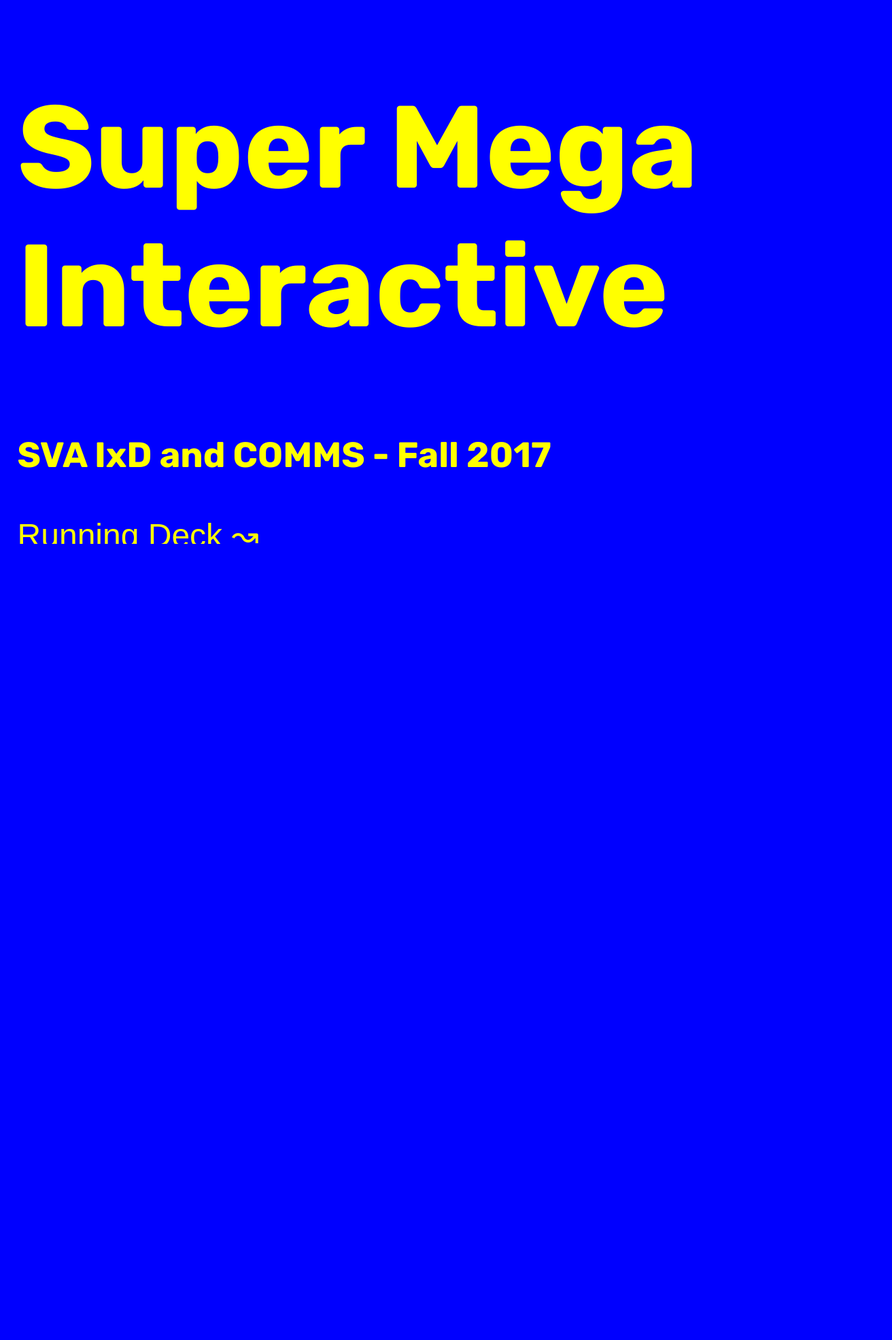
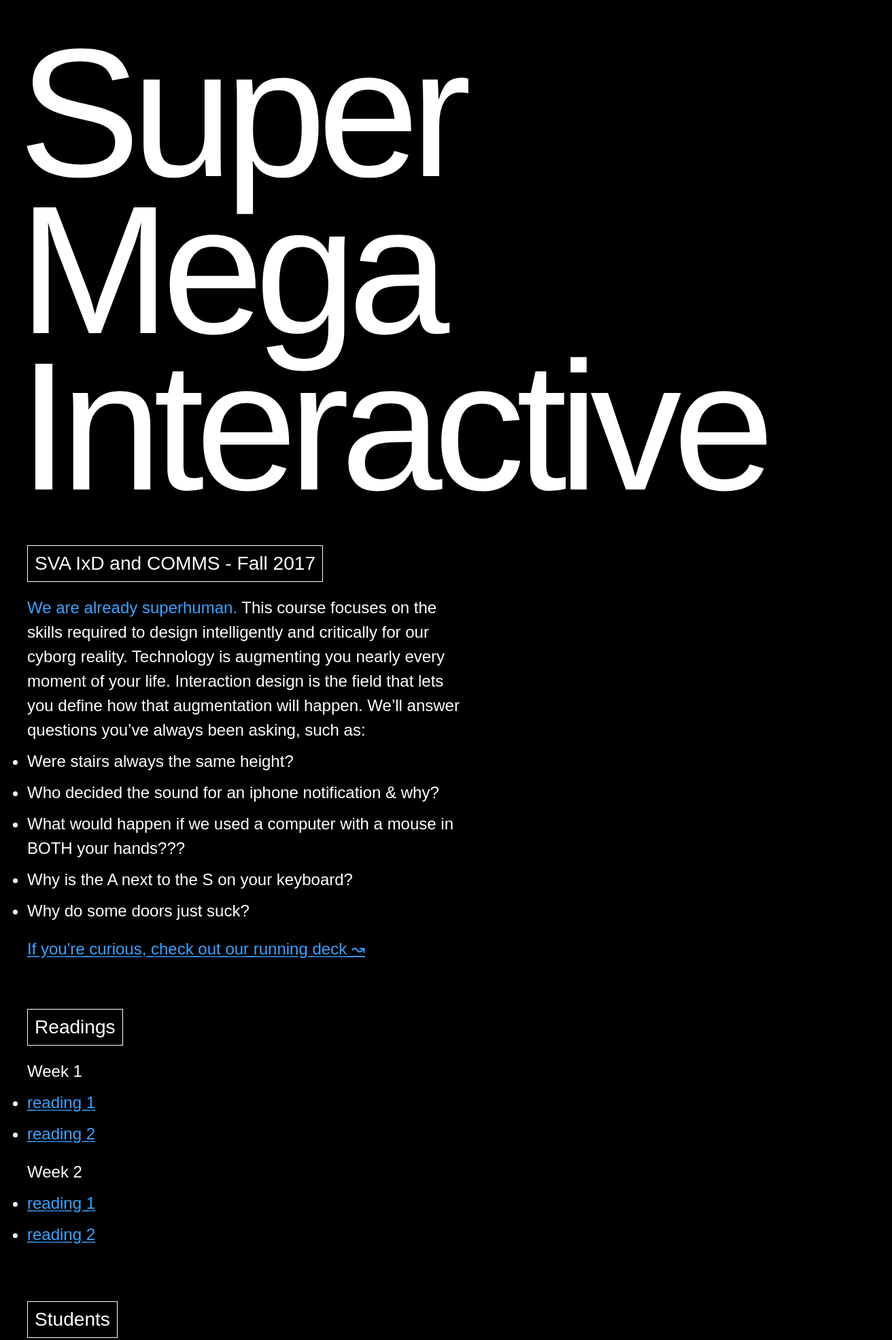
Before and after one commit to callil/sva, a React app: page / in a window 1280 px wide. Shown: the top 1971 px of the page at 68% size, 1312 px wide, since content can reach past the window. Before the commit the page ends 832 px from the top, so only its background shows below. Built offline with nearby package versions, Linux system fonts and the light colour scheme.

Commit message:
Got readings working (sketchily)

```diff
--- a/package.json
+++ b/package.json
@@ -7,7 +7,7 @@
     "react-accelerometer": "^1.0.1",
     "react-dom": "^16.0.0",
     "react-draggable": "^3.0.3",
-    "react-scripts": "1.0.14"
+    "react-scripts": "^1.0.14"
   },
   "scripts": {
     "start": "react-scripts start",
--- a/public/index.html
+++ b/public/index.html
@@ -6,7 +6,6 @@
     <meta name="theme-color" content="#000000">
     <link rel="manifest" href="%PUBLIC_URL%/manifest.json">
     <link rel="shortcut icon" href="%PUBLIC_URL%/favicon.ico">
-    <link href="https://fonts.googleapis.com/css?family=Rubik:400,500,700,900" rel="stylesheet">
 
     <title>SVA 2017</title>
   </head>
--- a/src/index.css
+++ b/src/index.css
@@ -1,94 +1,160 @@
+html {
+  box-sizing: border-box;
+}
+*, *:before, *:after {
+  box-sizing: inherit;
+  margin: 0;
+  padding: 0;
+}
+
 body {
   margin: 0;
   padding: 0;
   font-family: sans-serif;
-
-  font-family: 'Rubik',sans-serif;
   font-size: 24px;
-  background-color: blue;
-  color: yellow;
+  font-weight: 200;
+  background-color: #000000;
+  color: white;
   width: 100vw;
   height: 100vh;
-  overflow: hidden;
+  overflow-x: hidden;
+  text-shadow: 2px 2px 6px black, -2px 2px 6px black, -2px -2px 6px black, 2px -2px 6px black;
+  font-family: sans-serif;
 }
 
-li, p, a{
-  font-family: 'Work Sans', sans-serif;
-  max-width: 900px;
+li, p, a, ul{
+  max-width: 650px;
   line-height: 1.5;
-  letter-spacing: 1.2;
+  padding-bottom: 10px;
+  /*letter-spacing: 1.2;*/
+
   /*font-size: 24px;*/
-  color: yellow;
+}
+
+.highlight{
+  color: #3aa3ff;
 }
 
 a{
-  font-size: 48px;
-  color: yellow;
+  /*font-size: 48px;*/
+  color: #3aa3ff;
+  transition: transform .3s ease, color .2s ease;
+}
+
+a:hover{
+  color: #fce400;
+  transform-origin: 0% 50%;
+  cursor: pointer;
+  transform: scale(1.3);
+  transition: transform .3s ease, color .2s ease;
 }
 
 
-.class{
-  padding : 1rem;
-  display: flex;
-  flex-direction: row;
-  flex-wrap: wrap;
-  height: 100vh;
+.info{
+  /*position: absolute;*/
+  top: 0; left: 0;
+  padding: 0 40px 0 40px;
   width: 100vw;
-  overflow: scroll;
-  -webkit-overflow-scrolling: touch;
-
-}
-
-.person{
-  width: 20vw;
-  min-width: 150px;
-  max-width: 300px;
-  /*flex-shrink: 1;*/
-  transition: transform 1s ease;
-}
-
-.person:hover{
-  transform-origin: 50% 50%;
-  cursor: pointer;
-  transform: scale(1.5) rotate(20deg);
-}
-
-.name{
-  position: absolute;
-}
-
-.image{
-  width: 100%;
-}
-
-.info{
-  position: absolute;
-  top: 0; left: 0;
-  padding-left: 2vw;
-  width: 100vw;
-  height: 100vh;
-  overflow: scroll;
-  overflow-x: hidden;
-  -webkit-overflow-scrolling: touch;
+  /*height: 100vh;*/
 
   margin-bottom: 5rem;
+  background: transparent;
 }
 
 .behind{
     z-index: -999;
 }
 
+
 .title{
-  font-size: 172px;
+  font-size: 21vw;
+  line-height: 18vw;
+  font-weight: 200;
+  letter-spacing: -1vw;
   /*color: white;*/
+  margin: 4vw 0 0 -1vw;
   z-index: 999;
   width: 100%;
+  overflow-wrap: break-word;
   /*position: fixed;/*/
 }
 
-.title2{
-  font-size: 52px;
+h3{
+  /*font-size: 52px;*/
+  /*position: relative;*/
+  font-weight: 200;
+  background: black;
+  border: 1px solid white;
+  margin: 60px 40px 20px 0;
+  padding: 10px;
+  display: inline-block;
 }
+
+
+.class{
+    /*position: absolute;*/
+  /*top: 0; left: 0;*/
+  /*padding : 1rem;*/
+/*  display: flex;
+  flex-direction: row;
+  flex-wrap: wrap;*/
+  /*height: 100vh;*/
+  /*width: 100vw;*/
+  /*overflow: scroll;*/
+  /*-webkit-overflow-scrolling: touch;*/
+  width: 100%;
+  /*border: 1px solid white;*/
+  display: inline-block;
+
+}
+
+.person{
+  width: 25%;
+  min-width: 150px;
+  /*max-width: 300px;*/
+  padding: 2vw 4vw 2vw 0;
+  display: inline-block;
+  /*flex-shrink: 1;*/
+  transition: transform .3s ease;
+}
+
+.person:hover{
+  transform-origin: 50% 50%;
+  cursor: pointer;
+  transform: scale(1.1) rotate(10deg);
+  transition: transform .3s ease;
+}
+
+/*.name{
+  position: absolute;
+}*/
+
+
+
+.teachers:hover{
+  transform-origin: 50% 50%;
+  cursor: pointer;
+  transform: scale(1.1) rotate(10deg);
+  transition: transform .3s ease;
+}
+
+.image{
+  width: 100%;
+  border-radius: .5rem;
+}
+
+
+.teach{
+  display: flex;
+  flex-direction: row;
+  flex-wrap: wrap;
+}
+
+img{
+  /*filter: grayscale(100%) drop-shadow(0px 4px 5px grey);*/
+  box-shadow: 0px 4px 10px rgba(0, 0, 0, 0.35);
+}
+
 
 .x{
   opacity: 1;
@@ -117,59 +183,32 @@
 
 .people a{
   cursor: n-resize;
-  color: red;
-  animation:colorchange 5s infinite;
+  animation:colorchange 1s infinite;
 }
 
-.teach{
-  display: flex;
-  flex-direction: row;
-  flex-wrap: wrap;
-}
-
-.teachers{
-  /*width: 20vw;*/
-  /*min-width: 100px;*/
-  max-width: 150px;
-  transition: transform 1s ease;
-}
-
-.teachers:hover{
-  transform-origin: 50% 50%;
-  cursor: pointer;
-  transform: scale(1.5) rotate(20deg);
-}
-
-img{
-  /*filter: grayscale(100%) drop-shadow(0px 4px 5px grey);*/
-  box-shadow: 0px 4px 10px rgba(0, 0, 0, 0.35);
-}
 
 @media only screen and (max-width: 550px) {
   .title{
-    font-size: 72px;
-    padding: 1rem;
+    /*font-size: 72px;*/
+    /*padding: 1rem;*/
   }
 
-  .title2{
-    font-size: 25px;
-    padding: 1rem;
-  }
-
-  body{
-    font-size: 16px;
-    overflow-x: hidden;
-  }
-  p{
-    padding: 1rem;
+  p,ul{
+    /*padding: 1rem;*/
   }
   a{
-    font-size: 32px;
+    /*font-size: 32px;*/
   }
   .info{
-    padding: 0;
+    padding: 0 20px 0 20px;
   }
   .x{
     font-size: 48px;;
   }
+  .person{
+      width: 50%;
+      /*min-width: 150px;*/
+      /*max-width: 300px;*/
+      padding: 2vw 4vw 2vw 0;
+  }
 }
--- a/src/index.js
+++ b/src/index.js
@@ -5,6 +5,7 @@
 import registerServiceWorker from './registerServiceWorker';
 import data from './data.json'
 import us from './teachers.json'
+import readings from './readings.json'
 
 class App extends Component {
   constructor(props) {
@@ -36,27 +37,12 @@
   render() {
     return (
       <div className="">
-        <div className="class">
-          <div
-            onClick={this.scatter}
-            style={this.state.scatter ? {opacity: 0, transform: `translate(${(100 - (Math.random() * 2 - 1)*80)}vw, ${( 100 -(Math.random() * 2 - 1)*80)}vh)`} : {opacity: 1}} className={'x'}>
-            ×
-          </div>
-          {data.map((data, index) =>
-            <div className='person'
-              onClick={this.state.scatter ? this.scatter : (e) => this.linkOut(data.link)}
-              style={this.state.scatter ? {transform: `translate(${(70 - ((Math.random() * 2 - 1)*80)+this.state.val)}vw, ${( 70 -((Math.random() * 2 - 1)*80)+this.state.val)}vh)`} : {opacity: 1}}
-              key={index}>
-              <img className='image' src={"data/" + data.image} alt="" />
-            </div>
-          )}
-        </div>
+
         <div className={this.state.scatter ? 'info' : 'info behind'} onMouseLeave={this.wiggle} onMouseEnter={this.wiggle}>
-          <h1 className='title'>Super Mega Interactive</h1>
+          <h1 className='title'>Super <br/> Mega <br/> Interactive</h1>
           <h3 className='title2'>SVA IxD and COMMS - Fall 2017</h3>
-          <p className='links'><a href="https://docs.google.com/presentation/d/1Y0XQ2Xcesa27cf3Bo_4w1dwUWtJl1RiwGEBYbU8y6WY/edit">Running Deck ↝</a></p>
-          <p className='links people' onMouseEnter={this.wiggle} onMouseLeave={this.wiggle} onClick={this.scatter}><a href="" onClick={(e) => e.preventDefault()}>Student Work ↜</a></p>
-          <p>We are already superhuman. This course teaches you the skills to use digital & interaction design to intelligently and critically design for our cyborg reality. Technology is augmenting you nearly every moment of your life - interaction design is the field that gives you the tools to define how that augmentation will happen. We’ll answer questions you’ve always been asking such as: </p>
+
+          <p><span className = 'highlight' >We are already superhuman.</span> This course focuses on the skills required to design intelligently and critically for our cyborg reality. Technology is augmenting you nearly every moment of your life. Interaction design is the field that lets you define how that augmentation will happen. We’ll answer questions you’ve always been asking, such as: <br/></p>
           <ul>
             <li>Were stairs always the same height?</li>
             <li>Who decided the sound for an iphone notification & why?</li>
@@ -64,19 +50,51 @@
             <li>Why is the A next to the S on your keyboard?</li>
             <li>Why do some doors just suck?</li>
           </ul>
-          <p>Check out the links above to see our running deck that includes current and past assignments and reading.</p>
-          <div>Teachers:</div>
+
+          <p className='links'><a href="https://docs.google.com/presentation/d/1Y0XQ2Xcesa27cf3Bo_4w1dwUWtJl1RiwGEBYbU8y6WY/edit">If you're curious, check out our running deck ↝</a></p>
+
+          <h3> Readings </h3>
+          <div className="readings">
+            {readings.map((data) =>
+              <div className='week'>
+                <p>{data.week}</p>
+                <ul>
+                {
+                  data.assigned.map((data2) => <li><a target="_blank" href={data2.link}>{data2.title}</a></li>)
+                }
+                </ul>
+              </div>
+            )}
+
+          </div>
+
+          <h3>Students</h3>
+
+          <p className='links people' onMouseEnter={this.wiggle} onMouseLeave={this.wiggle} onClick={this.scatter}><a href="" onClick={(e) => e.preventDefault()}>Student Work ↜</a></p>
+
+          <div className="class">
+            {data.map((data, index) =>
+              <div className='person'
+                onClick={(e) => this.linkOut(data.link)}
+                // style={this.state.scatter ? {transform: `translate(${(70 - ((Math.random() * 2 - 1)*80)+this.state.val)}vw, ${( 70 -((Math.random() * 2 - 1)*80)+this.state.val)}vh)`} : {opacity: 1}}
+                key={index}>
+                <img className='image' src={"data/" + data.image} alt="" />
+              </div>
+            )}
+          </div>
+
+          <h3>Taught by:</h3>
             <div className="teach">
             {us.map((data, index) =>
-            <div className='teachers'
+              <div className='person teacher'
                 onClick={(e) => this.linkOut(data.link)}
                 key={index}>
                 <img className='image' src={"data/" + data.image} alt="" />
               </div>
             )}
           </div>
-          <br />
         </div>
+
       </div>
     );
   }
--- /dev/null
+++ b/src/readings.json
@@ -0,0 +1,28 @@
+[
+  {
+    "week": "Week 1",
+    "assigned":[
+      {
+        "title":"reading 1",
+        "link": "http://barronwebster.com/"
+      },
+      {
+        "title":"reading 2",
+        "link": "http://www.isaacblankensmith.com/"
+      }
+    ]
+  },
+  {
+    "week": "Week 2",
+    "assigned":[
+      {
+        "title":"reading 1",
+        "link": "http://barronwebster.com/"
+      },
+      {
+        "title":"reading 2",
+        "link": "http://www.isaacblankensmith.com/"
+      }
+    ]
+  }
+]
```
Also changed, not shown: 1 other file. Lines whose indentation alone changed are shown as unchanged.
